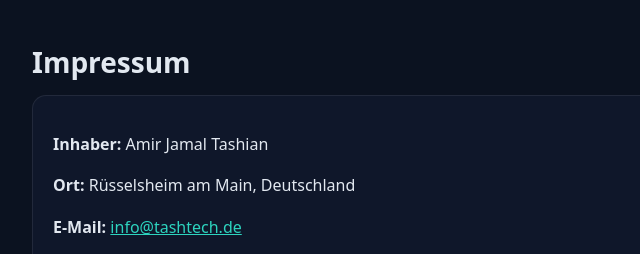
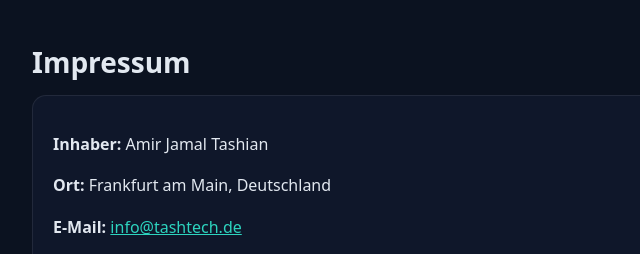
Before and after one commit to tash-tech/tashtech, a plain HTML site: page impressum.html in a window 1280 px wide. Shown: the top 254 px of the page, 158-798 px from the left. Drawn offline with Linux system fonts and the light colour scheme.

Commit message:
Update impressum.html

```diff
--- a/impressum.html
+++ b/impressum.html
@@ -19,7 +19,7 @@
     <h1>Impressum</h1>
     <div class="card">
       <p><strong>Inhaber:</strong> Amir Jamal Tashian</p>
-      <p><strong>Ort:</strong> Rüsselsheim am Main, Deutschland</p>
+      <p><strong>Ort:</strong> Frankfurt am Main, Deutschland</p>
       <p><strong>E-Mail:</strong> <a href="mailto:info@tashtech.de">info@tashtech.de</a><br>
       <p><strong>USt-ID:</strong> Nicht vorhanden (Kleinunternehmer i.S.d. § 19 UStG, sofern zutreffend).</p>
       <p>Verantwortlich für den Inhalt nach § 18 Abs. 2 MStV: Amir Jamal Tashian</p>
```
